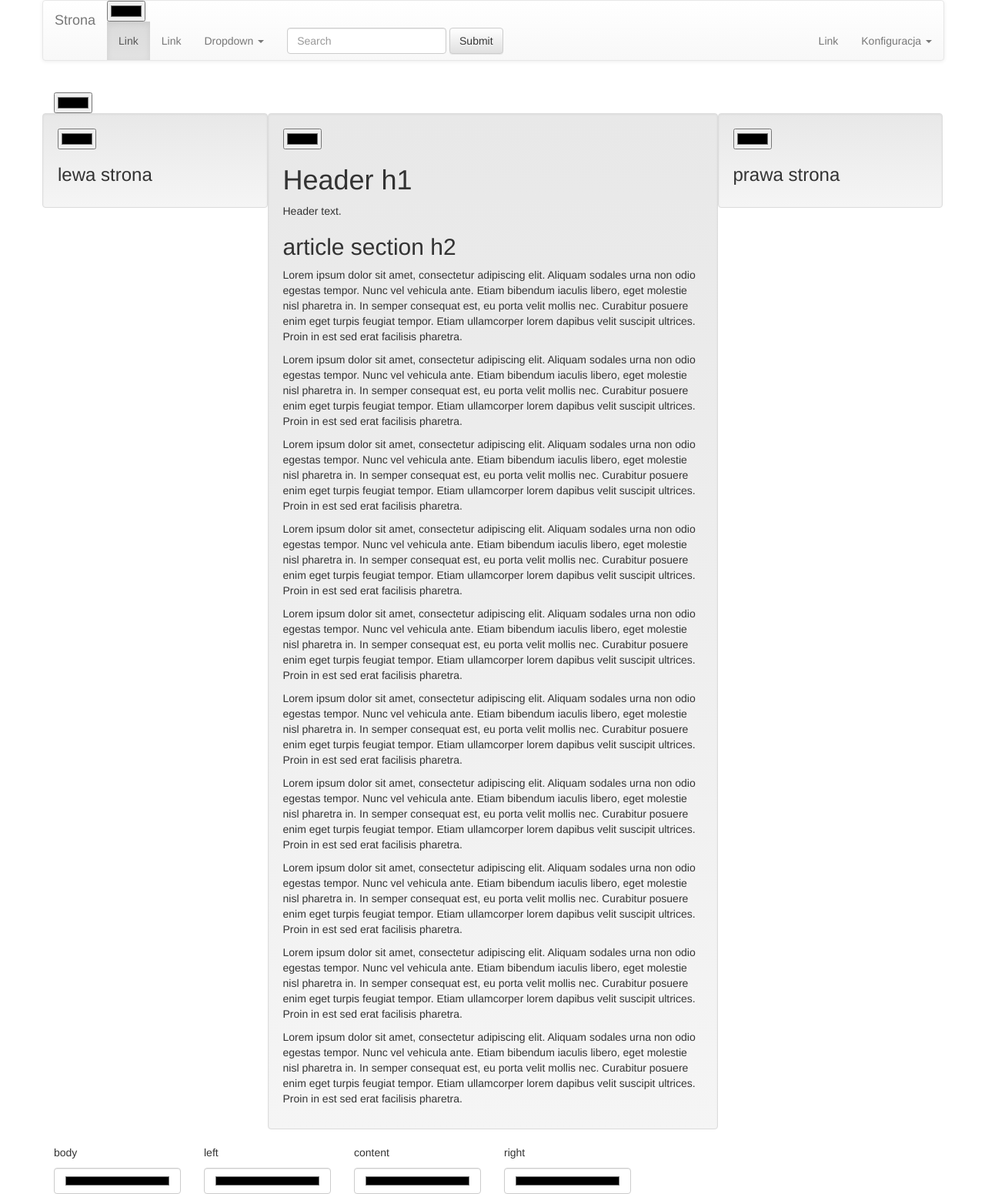
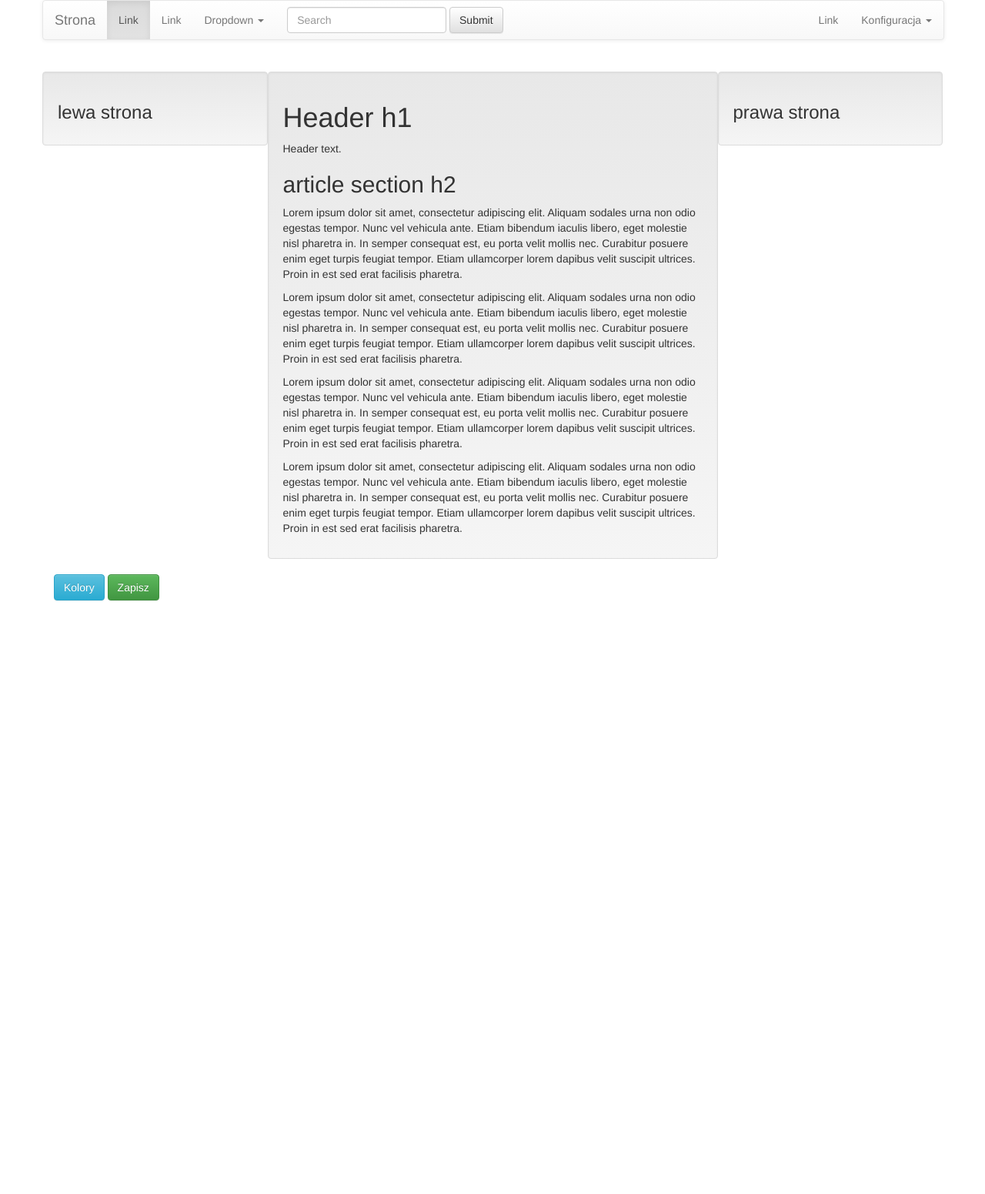
Before and after one commit to ZnakZorro/Szablon-RWD_znak, a plain HTML site: page index.html in a window 1280 px wide. Shown: the whole page at 77% size. After the commit the page ends 800 px from the top, so only its background shows below. Drawn offline with nearby package versions, Linux system fonts and the light colour scheme.

Commit message:
add control fo text color

```diff
--- a/index.html
+++ b/index.html
@@ -19,34 +19,10 @@
       <script src="https://oss.maxcdn.com/libs/respond.js/1.4.2/respond.min.js"></script>
     <![endif]-->
 <script>
-function kolory(co,kto){
 
-var v = $(co).val();
-var k= $(co).parent();
-k.css('background',v);
-console.log(k,v);
-return;
-var klasa = co.parentNode.className;
-$('.'+klasa).css('background',co);
-$('.footer').css('background',co);
-
-	kto = kto || 'body';
-	console.log(klasa);
-
-	//document.body.style.background=co;
-
-	switch(kto){
-		case 'body': 	document.body.style.background=co;	  break;
-		case 'content': document.getElementById('content').style.background=co;	  break;
-		case 'left':    document.getElementById('left').style.background=co;	  break;
-		case 'right':   document.getElementById('right').style.background=co;	  break;
-		default: document.body.style.background=co;
-		}
-
-}
 </script>
 </head>
-<body>
+<body class="body control-edit">
 
 <a class="sr-only" href="#content">Skip to main content</a>
 
@@ -56,7 +32,7 @@ $('.footer').css('background',co);
         <div class="navbar-header">
 
             <nav class="navbar navbar-default" role="navigation">
-              <div class="container control-edit">
+              <div class="container-navi container control-edit">
                 <!-- Brand and toggle get grouped for better mobile display -->
                 <div class="navbar-header">
                   <button type="button" class="navbar-toggle" data-toggle="collapse" data-target="#bs-example-navbar-collapse-1">
@@ -116,15 +92,15 @@ $('.footer').css('background',co);
 
 
 
-<div class="container control-edit">
+<div class="container-content container control-edit">
   <div class="row">
 
-    <div class="col-sm-3 well control-edit" id="left">
+    <div class="left col-sm-3 well control-edit" id="left">
 
       <h3>lewa strona</h3>
     </div>
 
-    <div class="col-sm-6 well control-edit" id="content"> <!-- content -->
+    <div class="content col-sm-6 well control-edit" id="content"> <!-- content -->
 
     	<article>
     		<header>
@@ -137,17 +113,12 @@ $('.footer').css('background',co);
     			<p>Lorem ipsum dolor sit amet, consectetur adipiscing elit. Aliquam sodales urna non odio egestas tempor. Nunc vel vehicula ante. Etiam bibendum iaculis libero, eget molestie nisl pharetra in. In semper consequat est, eu porta velit mollis nec. Curabitur posuere enim eget turpis feugiat tempor. Etiam ullamcorper lorem dapibus velit suscipit ultrices. Proin in est sed erat facilisis pharetra.</p>
     			<p>Lorem ipsum dolor sit amet, consectetur adipiscing elit. Aliquam sodales urna non odio egestas tempor. Nunc vel vehicula ante. Etiam bibendum iaculis libero, eget molestie nisl pharetra in. In semper consequat est, eu porta velit mollis nec. Curabitur posuere enim eget turpis feugiat tempor. Etiam ullamcorper lorem dapibus velit suscipit ultrices. Proin in est sed erat facilisis pharetra.</p>
     			<p>Lorem ipsum dolor sit amet, consectetur adipiscing elit. Aliquam sodales urna non odio egestas tempor. Nunc vel vehicula ante. Etiam bibendum iaculis libero, eget molestie nisl pharetra in. In semper consequat est, eu porta velit mollis nec. Curabitur posuere enim eget turpis feugiat tempor. Etiam ullamcorper lorem dapibus velit suscipit ultrices. Proin in est sed erat facilisis pharetra.</p>
-    			<p>Lorem ipsum dolor sit amet, consectetur adipiscing elit. Aliquam sodales urna non odio egestas tempor. Nunc vel vehicula ante. Etiam bibendum iaculis libero, eget molestie nisl pharetra in. In semper consequat est, eu porta velit mollis nec. Curabitur posuere enim eget turpis feugiat tempor. Etiam ullamcorper lorem dapibus velit suscipit ultrices. Proin in est sed erat facilisis pharetra.</p>
-    			<p>Lorem ipsum dolor sit amet, consectetur adipiscing elit. Aliquam sodales urna non odio egestas tempor. Nunc vel vehicula ante. Etiam bibendum iaculis libero, eget molestie nisl pharetra in. In semper consequat est, eu porta velit mollis nec. Curabitur posuere enim eget turpis feugiat tempor. Etiam ullamcorper lorem dapibus velit suscipit ultrices. Proin in est sed erat facilisis pharetra.</p>
-    			<p>Lorem ipsum dolor sit amet, consectetur adipiscing elit. Aliquam sodales urna non odio egestas tempor. Nunc vel vehicula ante. Etiam bibendum iaculis libero, eget molestie nisl pharetra in. In semper consequat est, eu porta velit mollis nec. Curabitur posuere enim eget turpis feugiat tempor. Etiam ullamcorper lorem dapibus velit suscipit ultrices. Proin in est sed erat facilisis pharetra.</p>
-    			<p>Lorem ipsum dolor sit amet, consectetur adipiscing elit. Aliquam sodales urna non odio egestas tempor. Nunc vel vehicula ante. Etiam bibendum iaculis libero, eget molestie nisl pharetra in. In semper consequat est, eu porta velit mollis nec. Curabitur posuere enim eget turpis feugiat tempor. Etiam ullamcorper lorem dapibus velit suscipit ultrices. Proin in est sed erat facilisis pharetra.</p>
-    			<p>Lorem ipsum dolor sit amet, consectetur adipiscing elit. Aliquam sodales urna non odio egestas tempor. Nunc vel vehicula ante. Etiam bibendum iaculis libero, eget molestie nisl pharetra in. In semper consequat est, eu porta velit mollis nec. Curabitur posuere enim eget turpis feugiat tempor. Etiam ullamcorper lorem dapibus velit suscipit ultrices. Proin in est sed erat facilisis pharetra.</p>
-    			<p>Lorem ipsum dolor sit amet, consectetur adipiscing elit. Aliquam sodales urna non odio egestas tempor. Nunc vel vehicula ante. Etiam bibendum iaculis libero, eget molestie nisl pharetra in. In semper consequat est, eu porta velit mollis nec. Curabitur posuere enim eget turpis feugiat tempor. Etiam ullamcorper lorem dapibus velit suscipit ultrices. Proin in est sed erat facilisis pharetra.</p>
+
     		</section>
     	</article>
     </div><!-- content -->
 
-    <div class="col-sm-3 well control-edit" id="right">
+    <div class="right col-sm-3 well control-edit" id="right">
       <h3>prawa strona</h3>
     </div>
 
@@ -155,29 +126,19 @@ $('.footer').css('background',co);
   </div> <!-- row -->
 </div> <!-- contaner -->
 
+<textarea id="kody" style="width:100%; height:15em; margin:1em 0; padding:0.5em; display:none;"></textarea>
 
-
-<footer class="footer color-edit">
+<footer class="footer control-edit">
 
 	<div class="container">
 	  <div class="row">
 
 		<a class="sr-only" name="konfiguracja">konfiguracja</a>
-		<div class="col-sm-2">
-			<p>body</p>
-			<input type="color" name="favcolor" id="favcolor" value="" onChange="kolory(this.value)"  class="form-control" />
-		</div>
-		<div class="col-sm-2">
-			<p>left</p><input type="color" value="" onChange="kolory(this.value,'left')"  class="form-control" />
-		</div>
-		<div class="col-sm-2">
-			<p>content</p><input type="color" value="" onChange="kolory(this.value,'content')"  class="form-control" />
-		</div>
-		<div class="col-sm-2">
-			<p>right</p><input type="color" value="" onChange="kolory(this.value,'right')"  class="form-control" />
-		</div>
-		<div class="col-sm-2">
-		</div>
+		<div class="col-sm-6">
+			<button class="btn btn-info" onClick="zapal()">Kolory</button>
+			<button class="btn btn-success" onClick="zapisz()">Zapisz</button>
+		<div>
+
 
 
 	  </div> <!-- row -->
@@ -186,7 +147,43 @@ $('.footer').css('background',co);
 
 
 <script>
-$('.control-edit').prepend('<input type="color" value="" onChange="kolory(this)"  class="color-edit" />')
+function zapal(){
+	var ifis = $('.color-edit').length;
+	if (ifis==0) {
+		$('.control-edit').prepend('<input type="color" value="" onChange="kolory(this,\'color\')"  class="color-edit-tx" />');
+		$('.control-edit').prepend('<input type="color" value="" onChange="kolory(this,\'background\')"  class="color-edit-bg" />');
+	}
+	else {
+		$('.color-edit-bg').toggle();
+		$('.color-edit-fg').toggle();
+	}
+}
+
+function kolory(co,kto){
+	var v = $(co).val();
+	var k= $(co).parent();
+	k.css(kto,v);
+}
+
+function zapisz(){
+	$('#kody').empty();
+	$('.control-edit').each(function(ix,el){
+		var bg  = $(this).css('background');
+		var tx  = $(this).css('color');
+		var tag = $(this).prop("tagName");
+		var klasy = $(this).prop("className");
+		var arr = klasy.split(" ");
+		var klasa = arr[0];
+		var selektor=tag+'.'+klasa;
+			var m_bg = bg.match(/rgb.?\((.*?)\)/);
+			if (m_bg) bg = m_bg[0];
+			var m_tx = tx.match(/rgb.?\((.*?)\)/);
+			if (m_tx) tx = m_tx[0];
+		var css = selektor+'{background:'+bg+'; color:'+tx+'}'+"\n";
+		$('#kody').append(css);
+		$('#kody').show();
+	});
+}
 </script>
 
 
```
